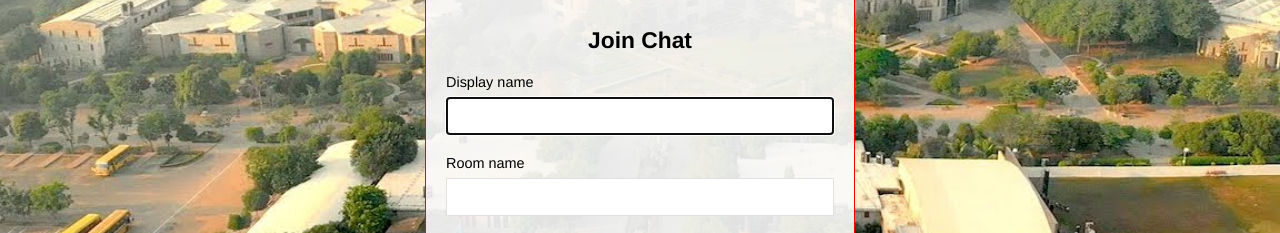
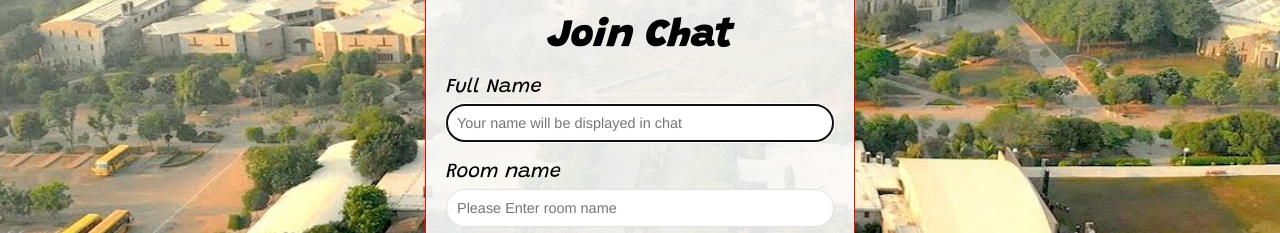
Before and after one commit to yashpatel-py/chat-app-project, a website: page public/index.html in a window 1280 px wide. Shown: the part 325-558 px from the top of the page. Drawn offline with Linux system fonts and the light colour scheme.

Commit message:
CSS change in home page

```diff
--- a/public/css/styles.css
+++ b/public/css/styles.css
@@ -1,3 +1,4 @@
+@import url('https://fonts.googleapis.com/css2?family=Anton&family=Grandstander:ital,wght@1,400;1,900&display=swap');
 button,
 button:hover {
     border: none;
@@ -77,6 +78,8 @@ button:disabled {
 
 .join {
     margin-top: 30px;
+    font-family: 'Grandstander', cursive;
+    font-size: 40px;
 }
 
 .form-field label {
@@ -197,3 +200,12 @@ button:disabled {
         margin-right: 0
     }
 }
+
+.inputss{
+    border-radius: 50px;
+}
+
+label {
+    font-size: 20px;
+    font-family: 'Grandstander', cursive;
+}
--- a/public/index.html
+++ b/public/index.html
@@ -17,19 +17,19 @@
         <h3 class="join">Join Chat</h3>
       </div>
       <div class="form-field">
-        <label>Display name</label>
-        <input type="text" name="name" autofocus>
+        <label>Full Name</label>
+        <input type="text" name="name" class="inputss" placeholder="Your name will be displayed in chat" autofocus>
       </div>
       <div class="form-field">
         <label>Room name</label>
-        <input type="text" name="room" autofocus>
+        <input type="text" name="room" class="inputss" placeholder="Please Enter room name" autofocus>
       </div>
+
       <div class="form-field">
         <button>Join</button>
       </div>
     </form>
   </div>
-
 </body>
 
 </html>
--- a/server/server.js
+++ b/server/server.js
@@ -8,7 +8,7 @@ const {isRealString} = require('./utils/isRealString');
 const {Users} = require('./utils/users');
 
 const publicPath = path.join(__dirname, '/../public');
-const port = process.env.PORT || 3000
+const port = process.env.PORT || 80
 let app = express();
 let server = http.createServer(app);
 let io = socketIO(server);
```
Also changed, not shown: public/chat.html (+5 -1 lines).
